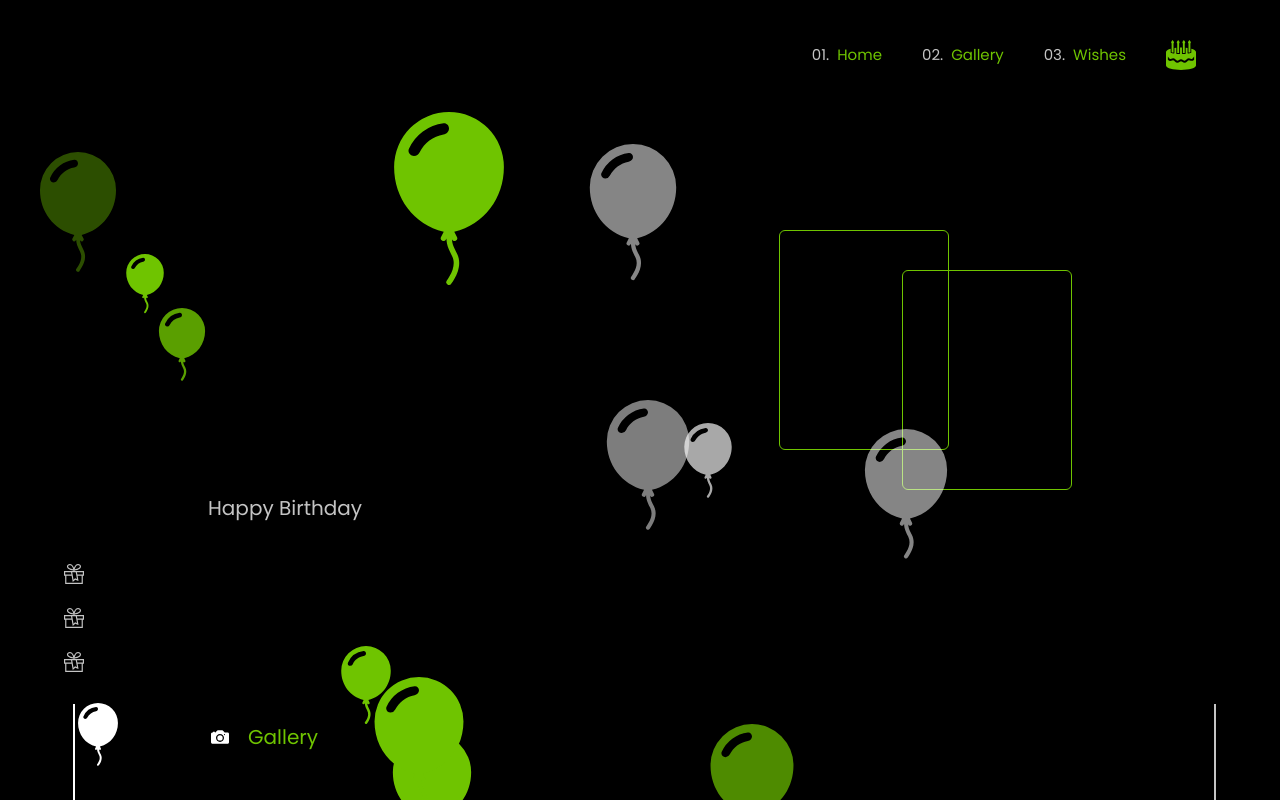
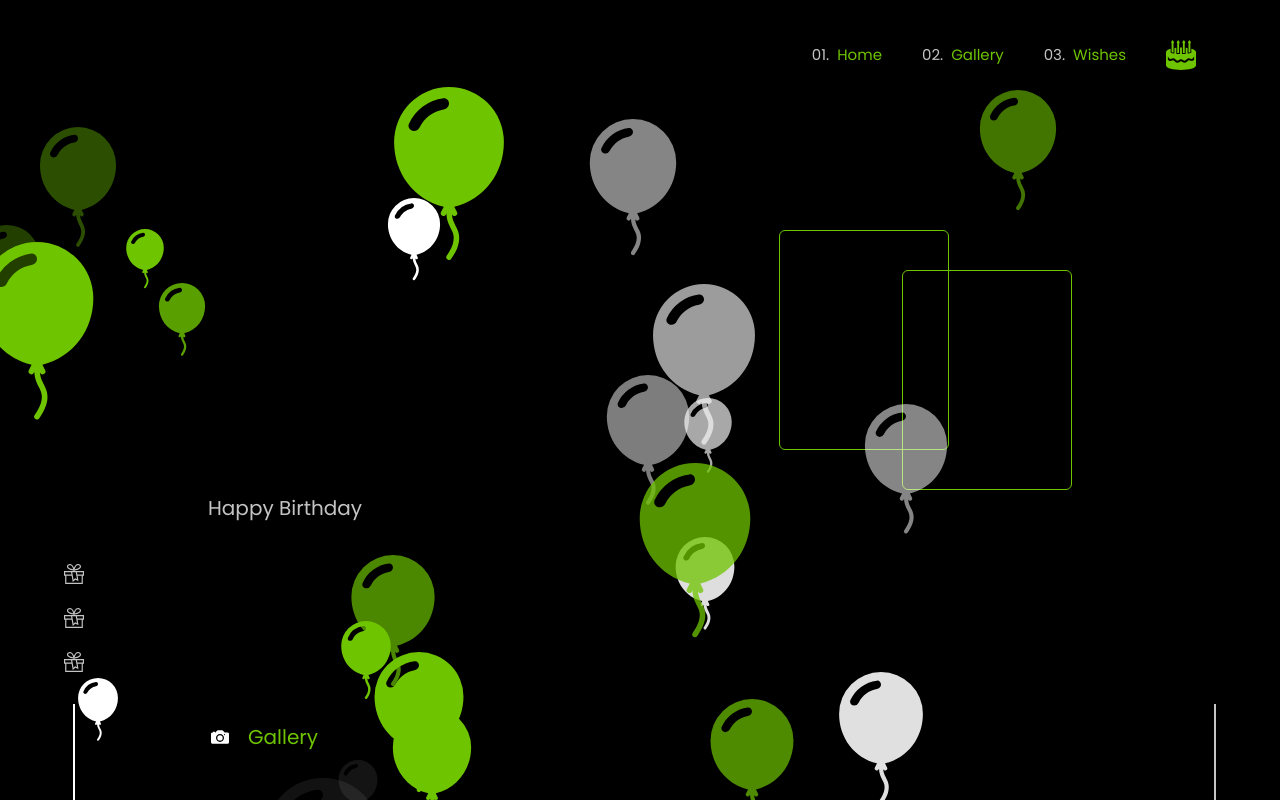
Before and after one commit to Tobiloba007/Birthday, a React (Create React App) app: page / in a window 1280 px wide. Shown: the top 800 px of the page. Built offline with nearby package versions, Linux system fonts and the light colour scheme; no server answers; the HTML template or start-up script is replaced by a standard one.

Commit message:
new commit

```diff
--- a/src/components/Balloons.jsx
+++ b/src/components/Balloons.jsx
@@ -9,11 +9,11 @@ const Balloons = () => {
 
   useEffect(() => {
     const createBalloons = () => {
-      for (let i = 0; i < 15; i++) {
+      for (let i = 0; i < 25; i++) {
         const balloon = {
           id: i,
           x: Math.random() * window.innerWidth,
-          y: -175,
+          y: -200,
           color: i % 2 === 0 ? '#6FC400' : '#FFFFFF',
           size: Math.random() * 125 + 60,
           speed: Math.random() * 7 + 2,
```
